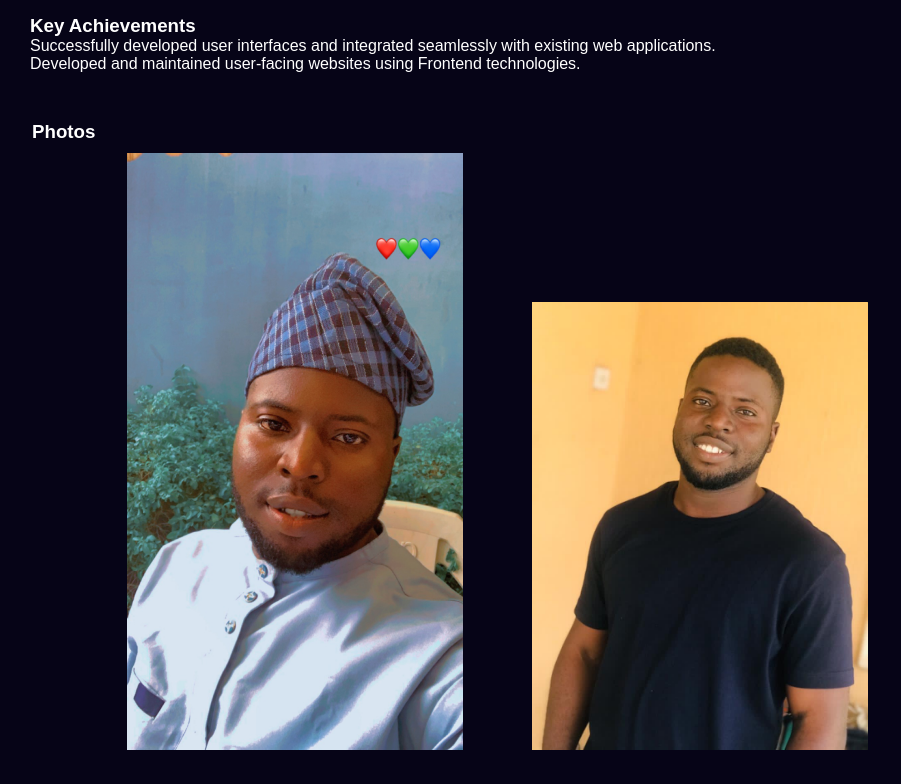
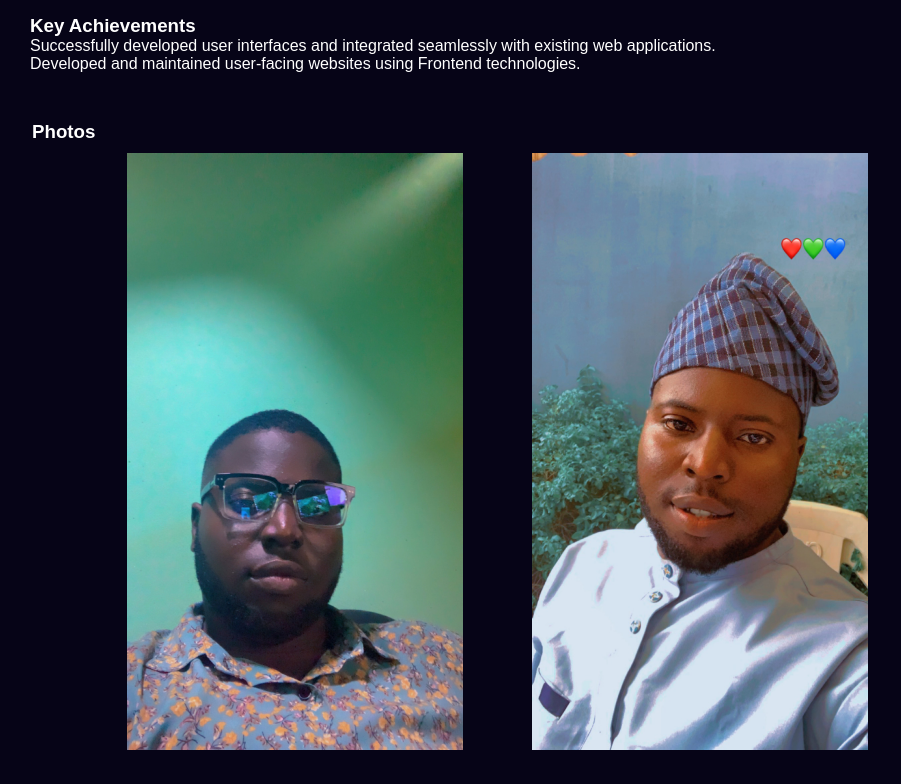
Before and after one commit to Benjammag/interview, a plain HTML site: page index.html in a window 1280 px wide. Shown: the part 1336-2120 px from the top of the page, without its empty margins (0-901 px from the left). Drawn offline with Linux system fonts and the light colour scheme; grey boxes are pictures that could not be loaded.

Commit message:
Update index.html

```diff
--- a/index.html
+++ b/index.html
@@ -220,8 +220,8 @@ integrating disparate applications, and creating intuitive user interfaces. Prof
     <section id="photos" class="album">
       <h3>Photos</h3>
       <div>
+        <img class="image" src="./images/pic.JPG" alt="">
         <img class="image" src="./images/1.JPG" alt="">
-        <img class="image" src="./images/one.jpg" alt="">
         <img class="image" src="./images/8.jpg" alt="">
       </div>
     </section>
```
